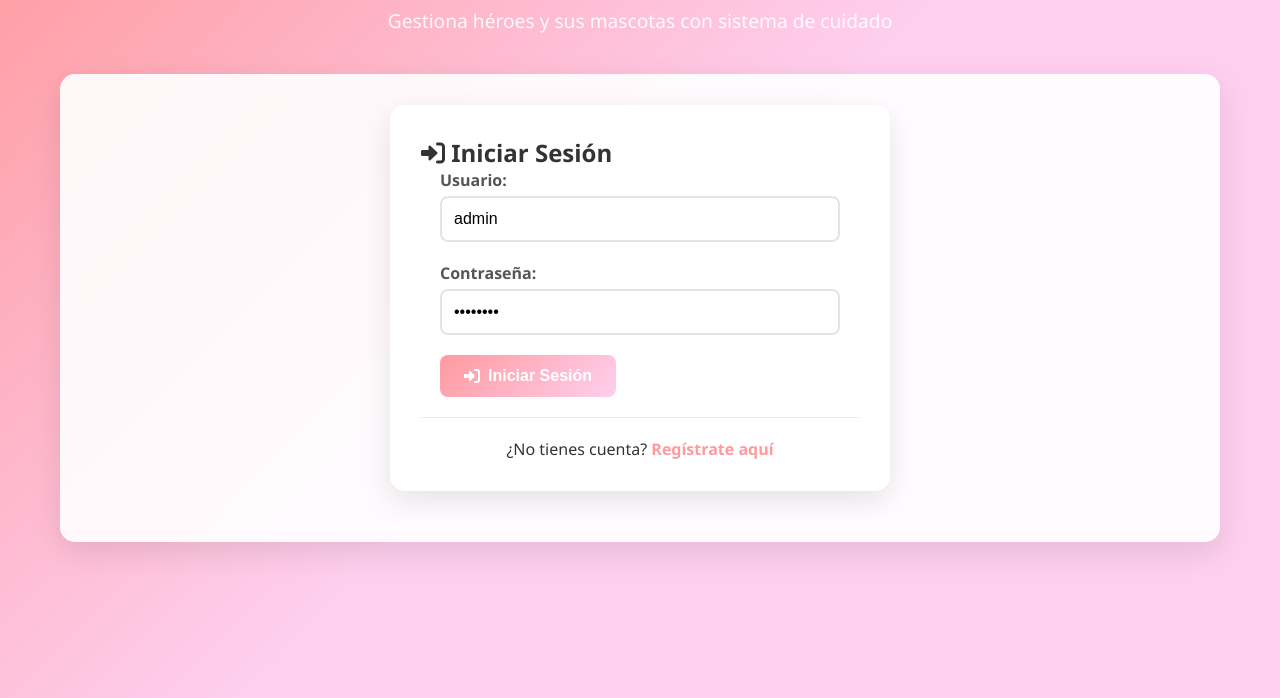
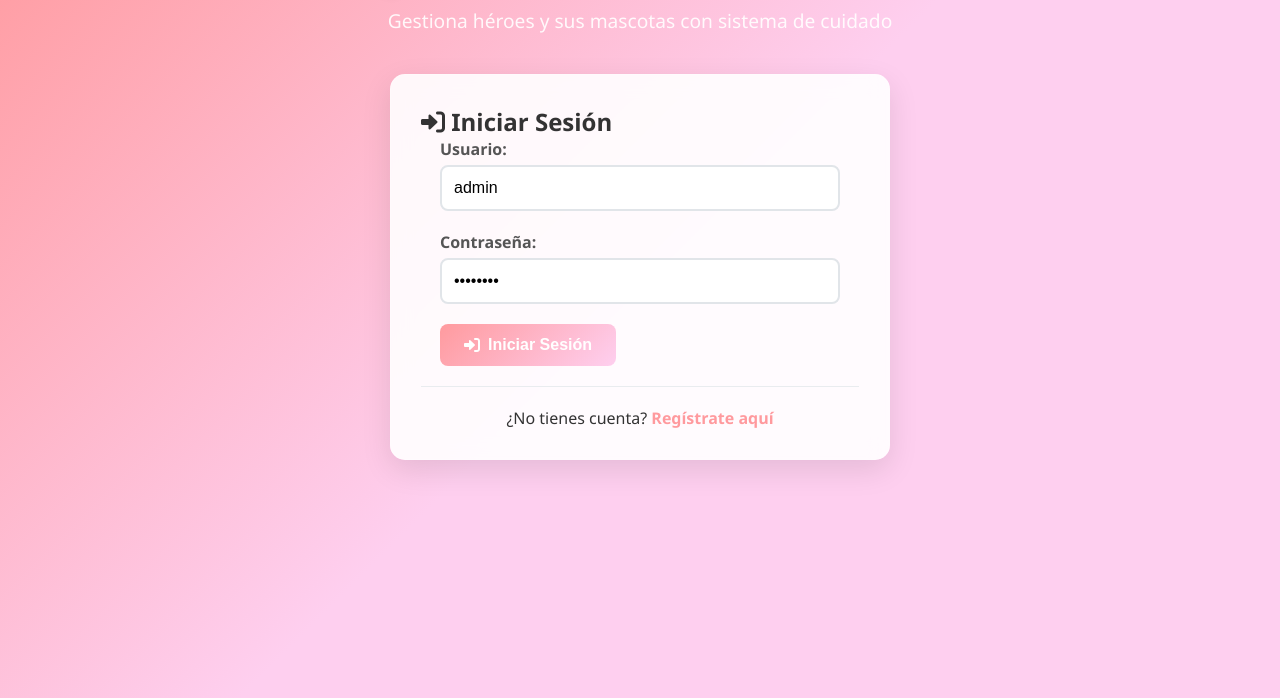
Before and after one commit to VaneSolis/SuperHeroesAPI, a website: page public/index.html in a window 1280 px wide. Shown: the part 102-800 px from the top of the page. Drawn offline with Linux system fonts and the light colour scheme.

Commit message:
fix: eliminar completamente el rectángulo blanco de la sección de autenticación

```diff
--- a/public/styles.css
+++ b/public/styles.css
@@ -67,10 +67,27 @@ body {
     border: 1px solid rgba(255, 255, 255, 0.2);
 }
 
+/* Sección de autenticación transparente */
+#authSection.section {
+    background: transparent !important;
+    backdrop-filter: none !important;
+    box-shadow: none !important;
+    border: none !important;
+    padding: 0 !important;
+    margin-bottom: 0 !important;
+}
+
 /* Auth Container */
 .auth-container {
     max-width: 500px;
     margin: 0 auto;
+}
+
+#authSection {
+    background: transparent !important;
+    box-shadow: none !important;
+    border: none !important;
+    padding: 0 !important;
 }
 
 .auth-form {
```
